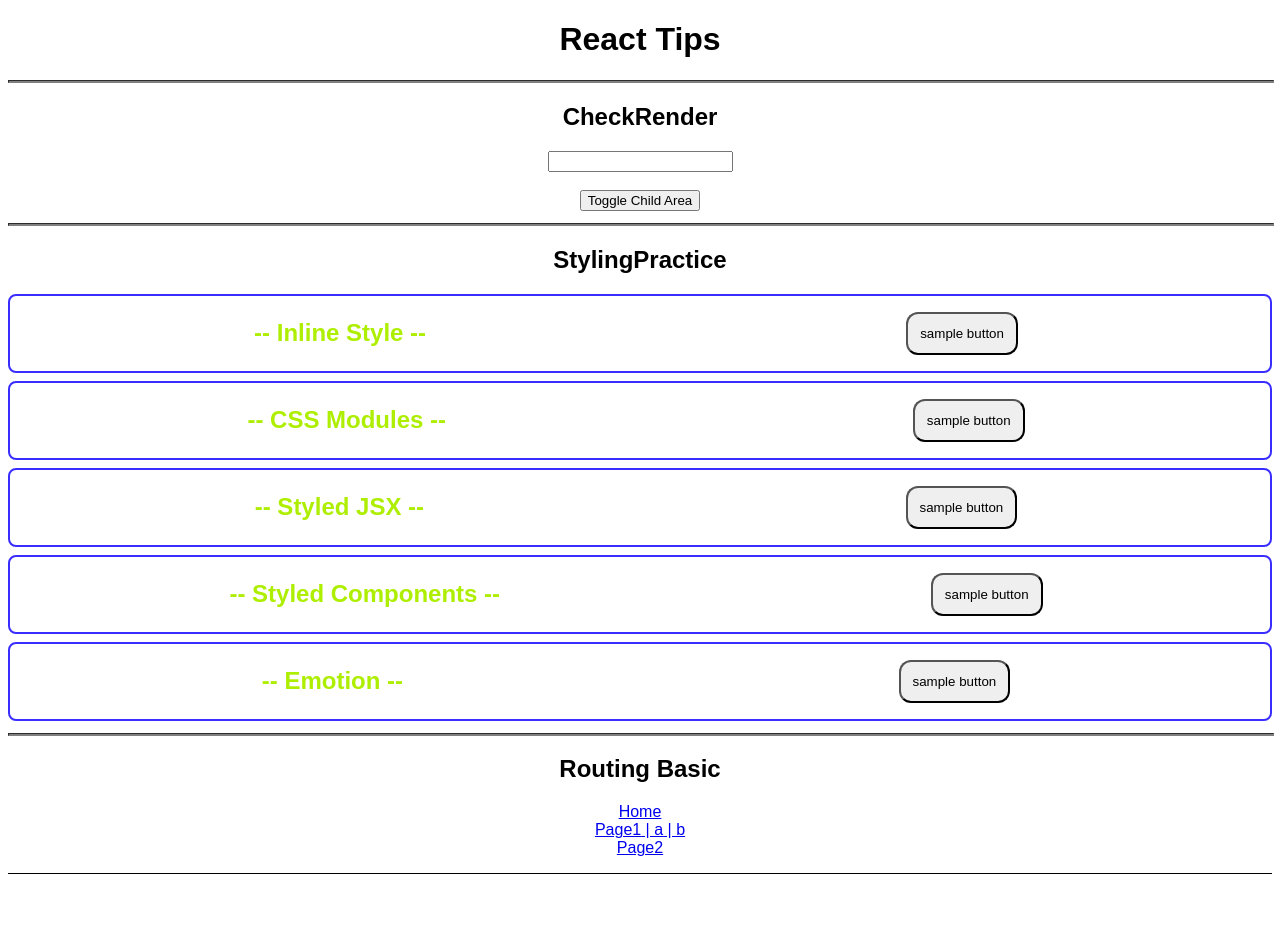
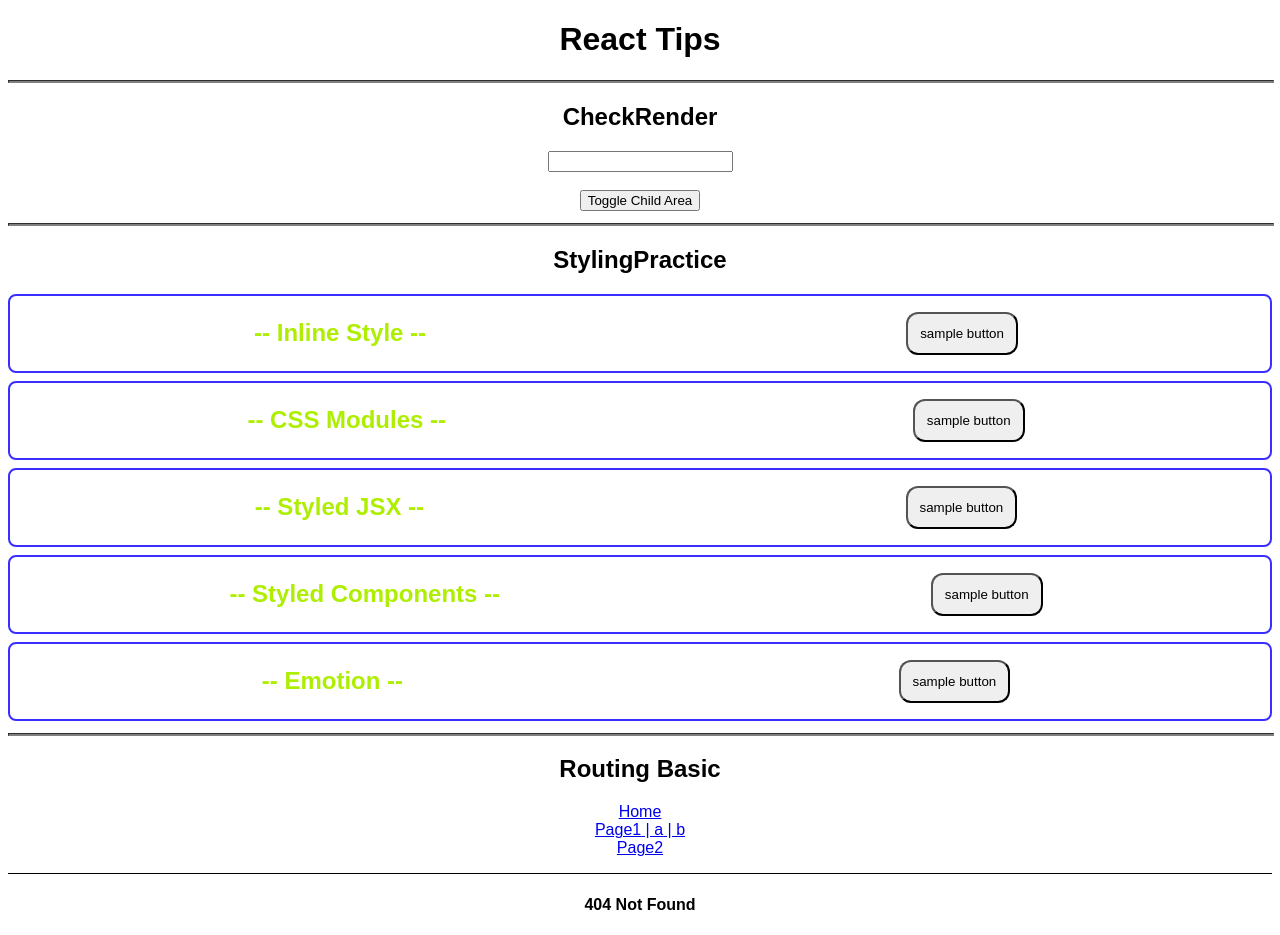
Before and after one commit to sota0121/codesandbox-react-tips, a React (Create React App) app: page /page2/1 in a window 1280 px wide. Before the commit the page ends 882 px from the top, so only its background shows below. Built offline with nearby package versions, Linux system fonts and the light colour scheme.

Commit message:
add not found page / routing

```diff
--- /dev/null
+++ b/src/components/RoutingBasic/NotFound.jsx
@@ -0,0 +1,7 @@
+export const NotFound = (props) => {
+  return (
+    <>
+      <h4>404 Not Found</h4>
+    </>
+  );
+};
--- /dev/null
+++ b/src/components/RoutingBasic/router/Page1Routes.jsx
@@ -0,0 +1 @@
+export const page1Routes = [{}];
--- a/src/components/RoutingBasic/router/Router.jsx
+++ b/src/components/RoutingBasic/router/Router.jsx
@@ -5,6 +5,7 @@
 import { Page2 } from "../Page2";
 import { Page1a } from "../Page1a";
 import { Page1b } from "../Page1b";
+import { NotFound } from "../NotFound";
 
 export const Router = (props) => {
   return (
@@ -17,6 +18,7 @@
           <Route path="b" element={<Page1b />} />
         </Route>
         <Route path="page2" element={<Page2 />} />
+        <Route path="*" element={<NotFound />} />
       </Routes>
     </>
   );
```
